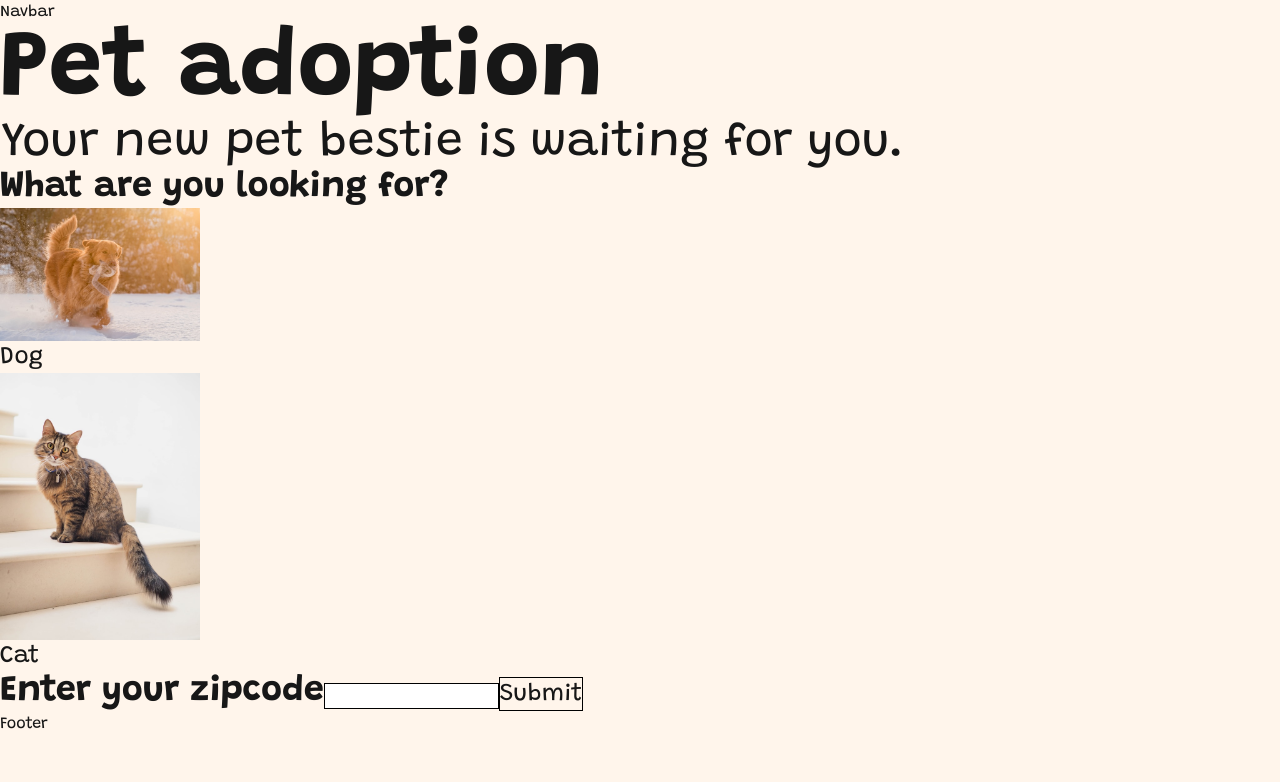
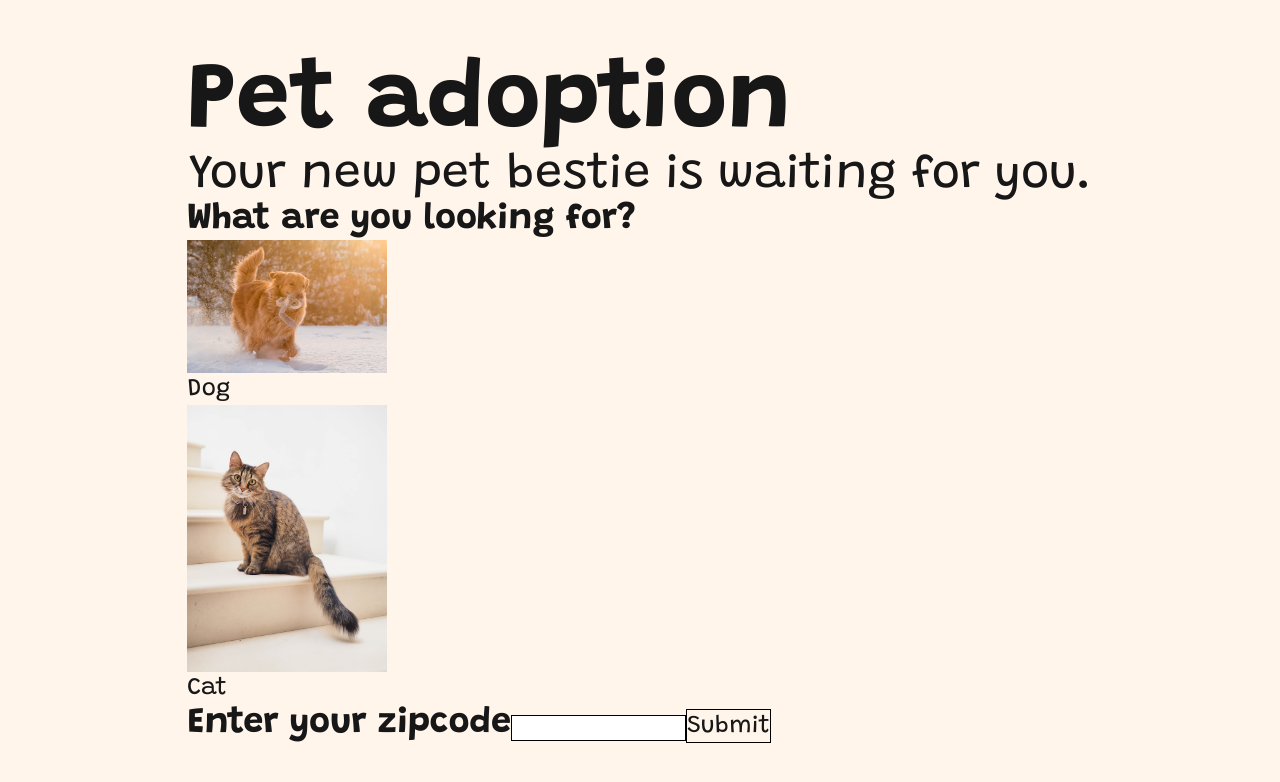
Before and after one commit to Guillermo-Martin/pet-adoption, a Next.js app: page / in a window 1280 px wide. Shown: the top 782 px of the page. Built offline with nearby package versions, Linux system fonts and the light colour scheme.

Commit message:
Position main content on homepage using Tailwind

```diff
--- a/src/app/layout.tsx
+++ b/src/app/layout.tsx
@@ -21,9 +21,9 @@ export default function RootLayout({ children,}: Readonly<{children: React.React
     <html lang="en" className={`${grandstander.variable}`}>
       <body className="font-grandstander">
         <Provider>
-          <Layout>
-            {children}
-          </Layout>
+          {/* <Layout> */}
+          {children}
+          {/* </Layout> */}
         </Provider>
       </body>
     </html>
--- a/src/app/page.tsx
+++ b/src/app/page.tsx
@@ -4,7 +4,7 @@ import PetButton from "./../components/PetButton";
 import { useRouter } from "next/navigation";
 import usePetContext from "@/hooks/usePetContext";
 // import Image from "next/image";
-// import styles from "@/app/styles/home.module.css";
+import styles from "@/app/styles/home.module.css";
 
 export default function Home() {
   // ---------- State ----------
@@ -63,7 +63,8 @@ export default function Home() {
 
   // ---------- Component ----------
   return (
-    <div>
+    <main className="homepage-container min-h-screen flex items-center justify-center">
+      <div className="homepage-container-content">
         { isLoading
           ? "loading..."
           :
@@ -98,6 +99,8 @@ export default function Home() {
             </>
         }
       </div>
+    </main>
+
 
 
 
```
Lines whose indentation alone changed are shown as unchanged.
